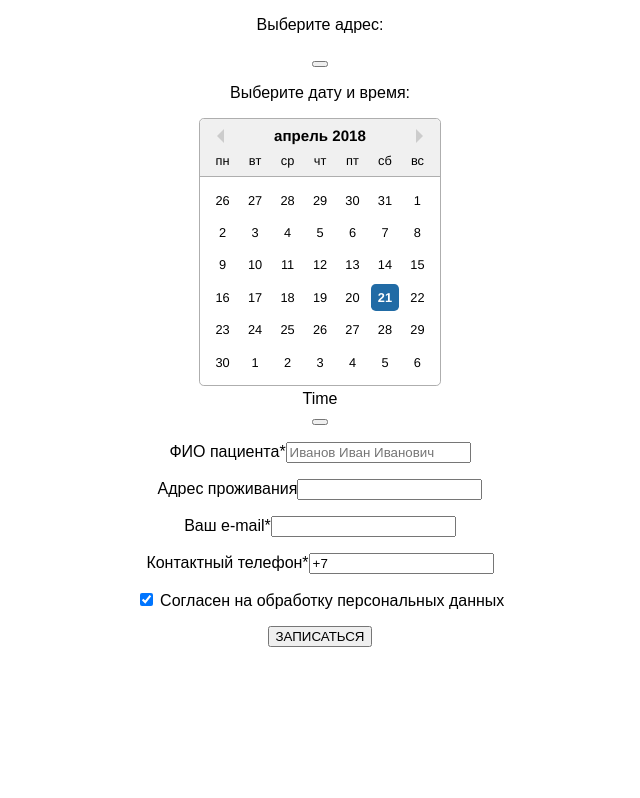
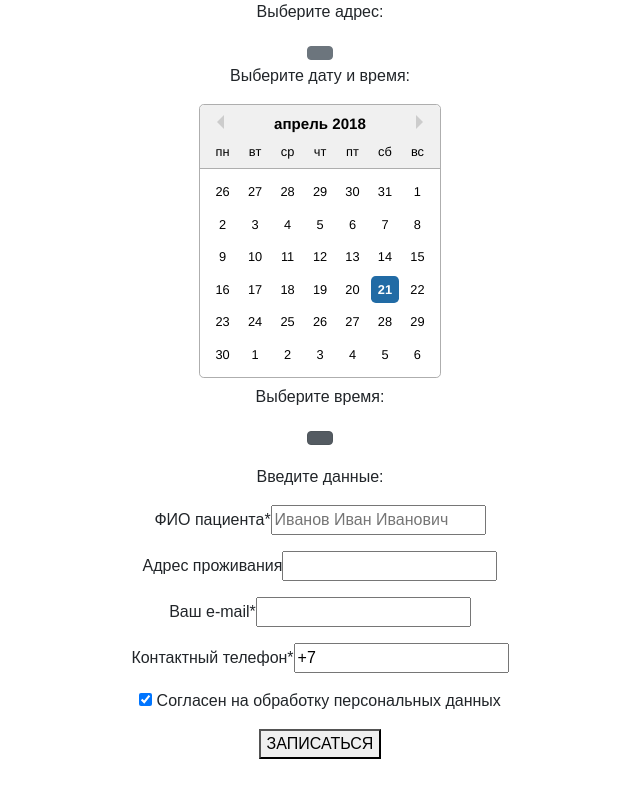
Before and after one commit to kelar86/BookingCalendar, a React (Create React App) app: page / in a window 1280 px wide. Shown: the whole page, without its empty margins (320-960 px from the left). Built offline with nearby package versions, Linux system fonts and the light colour scheme; no server answers.

Commit message:
buttons class

```diff
--- a/public/index.html
+++ b/public/index.html
@@ -19,6 +19,7 @@
       work correctly both with client-side routing and a non-root public URL.
       Learn how to configure a non-root public URL by running `npm run build`.
     -->
+    <link rel="stylesheet" href="https://stackpath.bootstrapcdn.com/bootstrap/4.1.1/css/bootstrap.min.css" integrity="sha384-WskhaSGFgHYWDcbwN70/dfYBj47jz9qbsMId/iRN3ewGhXQFZCSftd1LZCfmhktB" crossorigin="anonymous">
     <title>React App</title>
   </head>
   <body>
@@ -36,5 +37,9 @@
       To begin the development, run `npm start` or `yarn start`.
       To create a production bundle, use `npm run build` or `yarn build`.
     -->
+
+    <script src="https://code.jquery.com/jquery-3.3.1.slim.min.js" integrity="sha384-q8i/X+965DzO0rT7abK41JStQIAqVgRVzpbzo5smXKp4YfRvH+8abtTE1Pi6jizo" crossorigin="anonymous"></script>
+    <script src="https://cdnjs.cloudflare.com/ajax/libs/popper.js/1.14.3/umd/popper.min.js" integrity="sha384-ZMP7rVo3mIykV+2+9J3UJ46jBk0WLaUAdn689aCwoqbBJiSnjAK/l8WvCWPIPm49" crossorigin="anonymous"></script>
+    <script src="https://stackpath.bootstrapcdn.com/bootstrap/4.1.1/js/bootstrap.min.js" integrity="sha384-smHYKdLADwkXOn1EmN1qk/HfnUcbVRZyYmZ4qpPea6sjB/pTJ0euyQp0Mk8ck+5T" crossorigin="anonymous"></script>
   </body>
 </html>
--- a/src/components/BookingCalendar.js
+++ b/src/components/BookingCalendar.js
@@ -99,7 +99,8 @@ class BookingCalendar extends Component {
       return <div>
           <div><BookingSelectAdress
                   onChange={this.onSelectAdress}
-                  availableAdress={this.state.availableAdress}/></div>
+                  availableAdress={this.state.availableAdress}
+                  checked={this.state.selectedAdress}/></div>
 
                 <p>Выберите дату и время:</p>
                 <DatePicker inline="true"
@@ -111,13 +112,13 @@ class BookingCalendar extends Component {
                             //   timeIntervals={15}
 
                           />
-      <div> Time
-          <div>
+
             <BookingTime
               slots={this.state.slots}
-              onClick={this.onSelectTime} />
-          </div>
-        </div>
+              onClick={this.onSelectTime}
+              checked={this.state.selectedTime} />
+        <p></p>
+        <p>Введите данные:</p>
         <BookingForm />
 
         </div>;
--- a/src/components/BookingSelectAdress.js
+++ b/src/components/BookingSelectAdress.js
@@ -1,12 +1,23 @@
 import React from 'react';
+import cn from 'classnames';
 
 const BookingSelectAdress = (props) => {
     const adress = props.availableAdress;
     const onChange = (e) => props.onChange(e.target.value);
+    const buttons = adress.map((adress, index) => {
+        const btnClass = cn({
+                'btn': true,
+                'btn-secondary': true,
+                'active': adress.id_adress === props.checked
+            });
+        return <button className={btnClass} onClick={onChange} key={index} value={adress.id_adress}> {adress.adress} </button>;
+     });
+
     return <div>
         <p>Выберите адрес:</p>
-             {adress.map((adress, index) => <button onClick={onChange} key={index} value={adress.id_adress}> {adress.adress} </button>)}
+             { buttons }
         </div>;
-}
+    }
+
 
 export default BookingSelectAdress;
--- a/src/components/BookingTime.js
+++ b/src/components/BookingTime.js
@@ -1,10 +1,21 @@
 import React from 'react';
+import cn from 'classnames';
 
 const BookingTime = (props) => {
     const slots = props.slots;
     const onClick = (e) => props.onClick(e.target.value);
-    return slots.map((slot, index) =>
-        <button onClick={onClick} key={index} value={slot}> {slot} </button>)
+    const buttons = slots.map((slot, index) => {
+        const btnClass = cn({
+            'btn': true,
+            'btn-secondary': true,
+            'active': slot === props.checked
+        });
+        return <button onClick={onClick} className={btnClass} key={index} value={slot}> {slot} </button>
+    });
+    return <div>
+              <p> Выберите время: </p>
+                { buttons }
+            </div>
 }
 
 export default BookingTime;
```
